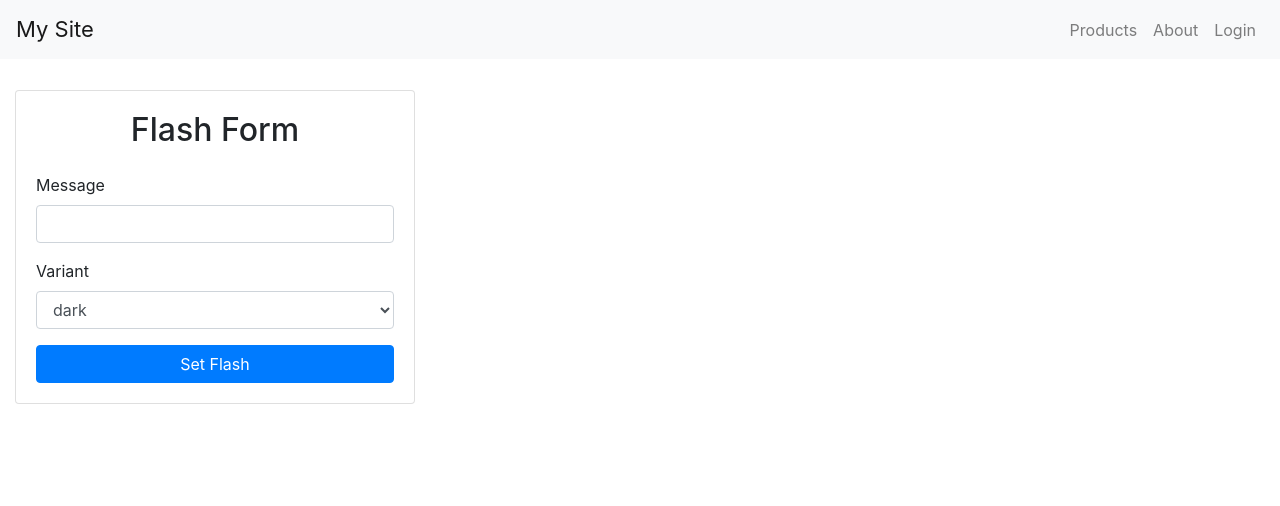
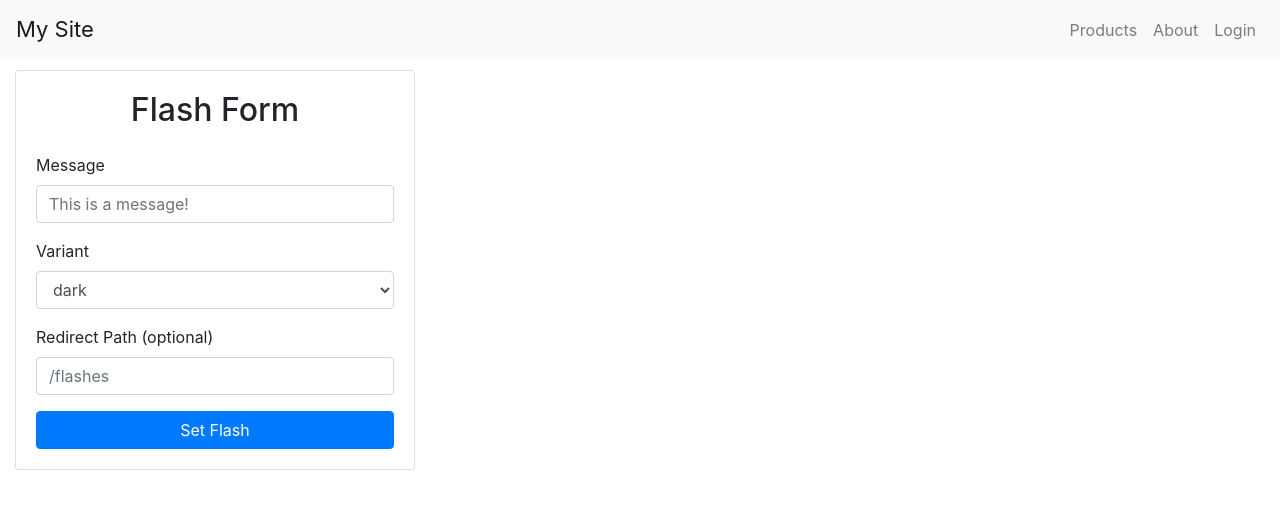
Before and after one commit to prof-rossetti/react-firebase-auth-template-2021, a React (Create React App) app: page /flashes in a window 1280 px wide. Shown: the top 506 px of the page. Built offline with nearby package versions, Linux system fonts and the light colour scheme; no server answers.

Commit message:
Add optional redirect from flash form

```diff
--- a/src/components/FlashForm.js
+++ b/src/components/FlashForm.js
@@ -11,27 +11,32 @@ export default function FlashForm() {
 
     const messageRef = useRef()
     const variantRef = useRef()
+    const redirectRef = useRef()
 
     function handleSubmit(event){
         event.preventDefault()
         const message = messageRef.current.value
         const variant = variantRef.current.value
+        const redirectPath = redirectRef.current.value
 
         const newFlash = {message: message, variant: variant}
         flash(newFlash)
-        history.push("/")
+        if(redirectPath){
+            history.push(redirectPath)
+        }
+
     }
 
     return (
-        <Card style={{ maxWidth: "400px", marginTop: "90px"}} >
+        <Card style={{ maxWidth: "400px", marginTop: "50px"}} >
 
             <Card.Body>
                 <h2 className="text-center mb-4">Flash Form</h2>
 
-                <Form onSubmit={handleSubmit}>
+                <Form>
                     <Form.Group id="message">
                         <Form.Label>Message</Form.Label>
-                        <Form.Control type="text" ref={messageRef} required />
+                        <Form.Control type="text" ref={messageRef} required placeholder="This is a message!" />
                     </Form.Group>
 
                     <Form.Group id="variant">
@@ -48,13 +53,12 @@ export default function FlashForm() {
                         </Form.Control>
                     </Form.Group>
 
+                    <Form.Group id="redirectPath">
+                        <Form.Label>Redirect Path (optional)</Form.Label>
+                        <Form.Control type="text" ref={redirectRef} placeholder="/flashes" />
+                    </Form.Group>
 
-
-
-
-
-
-                    <Button className="w-100" type="submit" onClick={handleSubmit}>
+                    <Button variant={"primary"} className="w-100" type="submit" onClick={handleSubmit}>
                         Set Flash
                     </Button>
                 </Form>
--- a/src/components/GoogleLogin.js
+++ b/src/components/GoogleLogin.js
@@ -1,7 +1,7 @@
 
 
 import React from 'react'
-import { Container, Card, Button, Form, Image } from 'react-bootstrap'
+import { Container, Card, Button, Form } from 'react-bootstrap'
 //import GoogleButton from 'react-google-button'
 import { useHistory } from 'react-router-dom'
 import firebase from "firebase/app"
```
